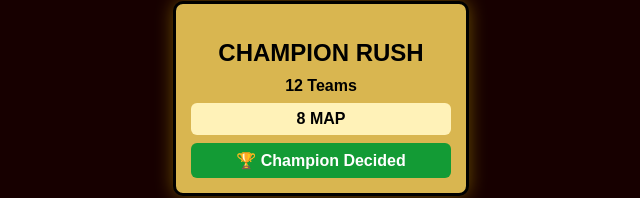
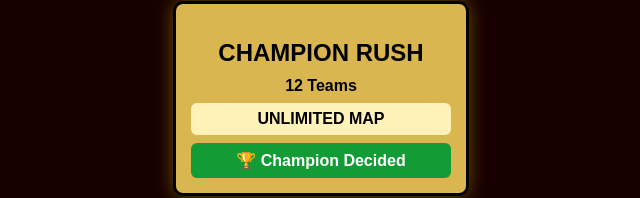
Before and after one commit to enepalgames-dot/The-shield-Showdown, a website: page roadmap.html in a window 1280 px wide. Shown: the part 1821-2019 px from the top of the page, without its empty margins (509-1149 px from the left). Drawn offline with Linux system fonts and the light colour scheme.

Commit message:
Change map description from '8 MAP' to 'UNLIMITED MAP'

```diff
--- a/roadmap.html
+++ b/roadmap.html
@@ -275,7 +275,7 @@ h1{
     <div class="stage">
       <h2>CHAMPION RUSH</h2>
       12 Teams
-      <div class="map">8 MAP</div>
+      <div class="map">UNLIMITED MAP</div>
       <div class="result">🏆 Champion Decided</div>
     </div>
   </div>
```
